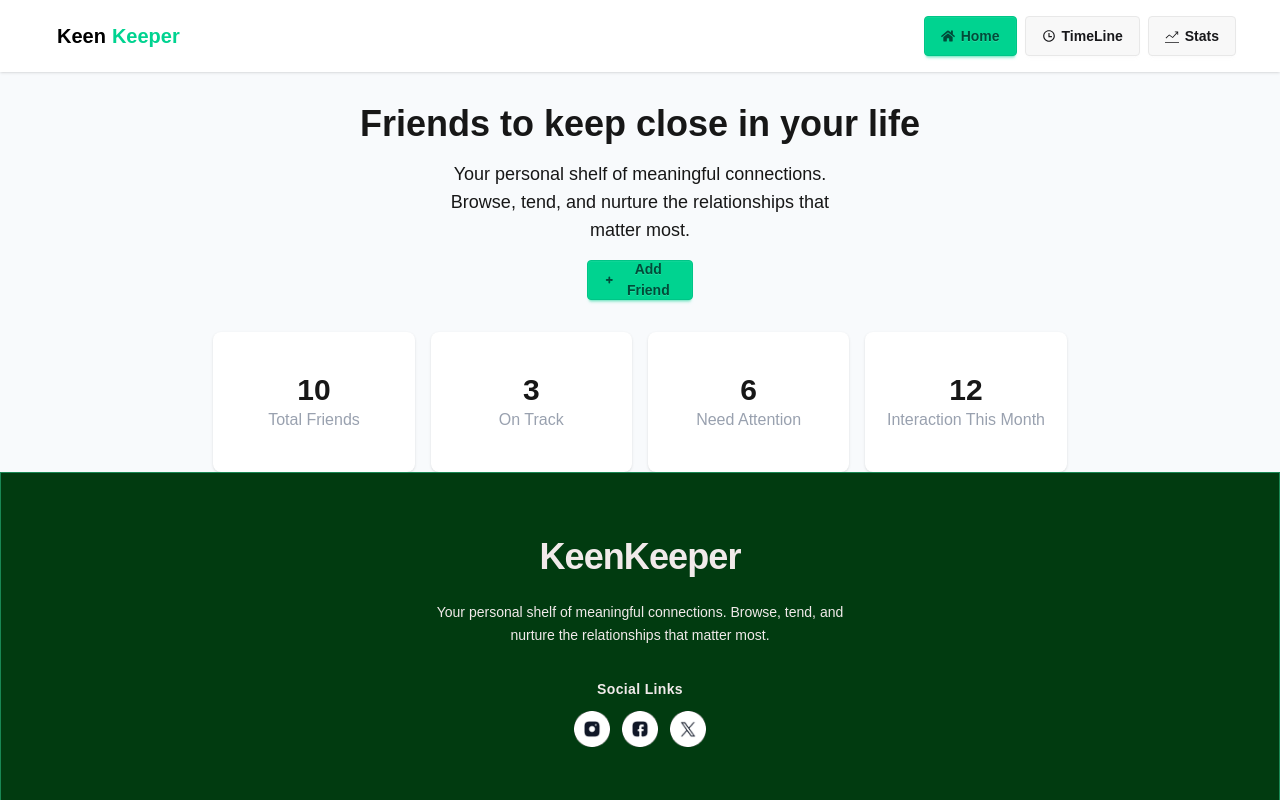
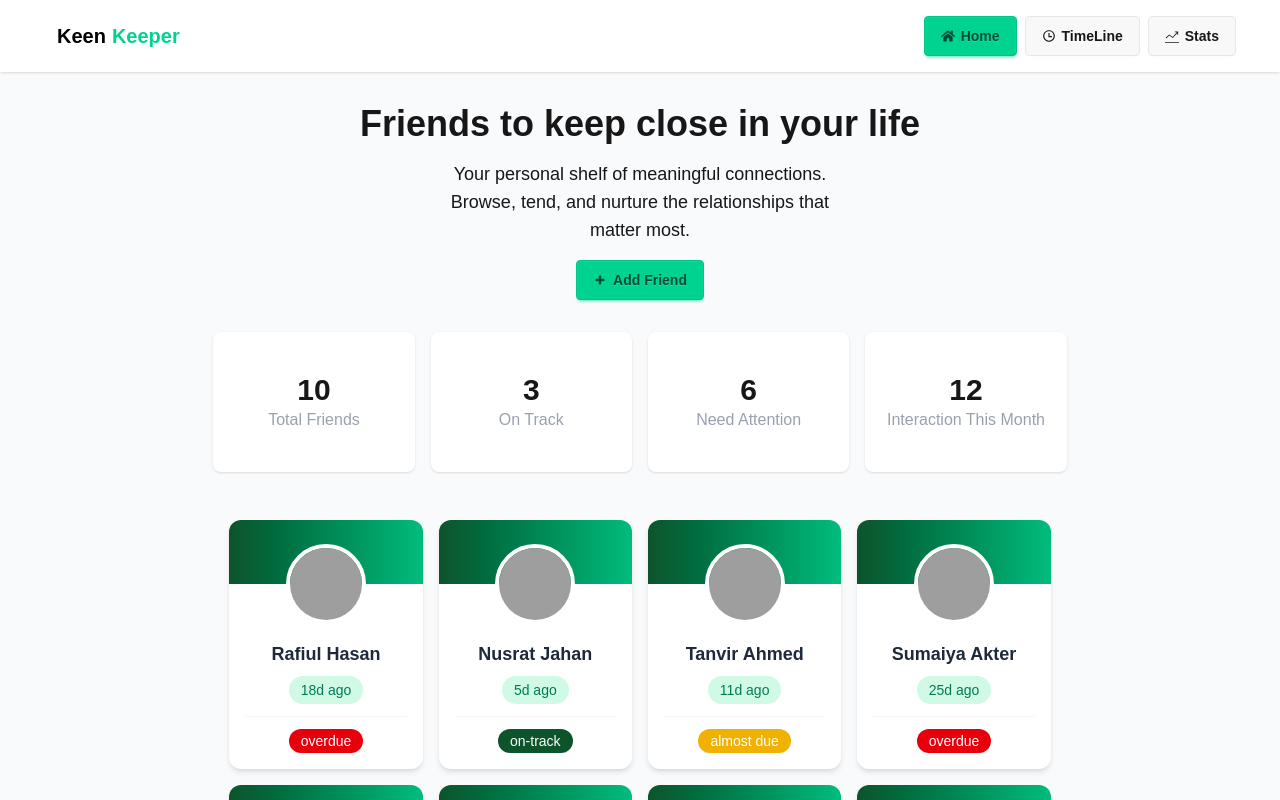
Before and after one commit to wazed-md-abdul/KeenKeeper, a Next.js app: page / in a window 1280 px wide. Shown: the top 800 px of the page. Built offline with nearby package versions, Linux system fonts and the light colour scheme; grey boxes are pictures that could not be loaded.

Commit message:
data rendered & home page completed

```diff
--- /dev/null
+++ b/src/app/loading.jsx
@@ -0,0 +1,7 @@
+export default function Loading() {
+    return (
+        <div className="flex items-center justify-center min-h-screen">
+            <p>Loading...</p>
+        </div>
+    );
+}
--- a/src/app/page.js
+++ b/src/app/page.js
@@ -1,4 +1,6 @@
+import FriendsCardRender from "@/components/FriendsCardRender";
 import Image from "next/image";
+import { Suspense } from "react";
 import { TiPlus } from "react-icons/ti";
 
 export default function Home() {
@@ -10,16 +12,21 @@ export default function Home() {
             <h1 className="text-4xl font-bold ">Friends to keep close in your life</h1>
             <p className="text-lg font-extralight w-1/2 mx-auto">Your personal shelf of meaningful connections. Browse, tend, and nurture the
               relationships that matter most.</p>
-            <button className="btn btn-success w-1/8 mx-auto"> <TiPlus />Add Friend</button>
+            <button className="btn btn-success  mx-auto"> <TiPlus />Add Friend</button>
           </div>
         </section>
-        <section className="w-8/12 mx-auto grid lg:grid-cols-4 grid-cols-2 gap-4">
+        <section className="w-8/12 mx-auto grid lg:grid-cols-4 grid-cols-2 gap-4 my-8">
           <div className="px-3 py-10 rounded-lg shadow flex flex-col text-center bg-white "><h1 className="text-3xl font-bold">10</h1> <p className="text-gray-400">Total Friends</p></div>
           <div className="px-3 py-10 rounded-lg shadow flex flex-col text-center bg-white "><h1 className="text-3xl font-bold">3</h1> <p className="text-gray-400">On Track</p></div>
           <div className="px-3 py-10 rounded-lg shadow flex flex-col text-center bg-white "><h1 className="text-3xl font-bold">6</h1> <p className="text-gray-400">Need Attention</p></div>
           <div className="px-3 py-10 rounded-lg shadow flex flex-col text-center bg-white "><h1 className="text-3xl font-bold">12</h1> <p className="text-gray-400">Interaction This Month</p></div>
 
         </section>
+        <section className="w-8/12 mx-auto text-center">
+        <Suspense fallback={<span className=" loading loading-spinner text-success"></span>}>
+        <FriendsCardRender />
+        </Suspense>
+        </section>
       </div>
 
     </>
--- /dev/null
+++ b/src/components/FriendsCardRender.jsx
@@ -0,0 +1,40 @@
+import data from '../../public/data.json'
+const FriendsCardRender = async () => {
+
+
+    await new Promise((resolve) => setTimeout(resolve, 2000));
+
+    const sharedStyle = " text-white rounded-full px-3 py-1 text-sm font-medium";
+    return (
+        <div className='grid lg:grid-cols-4 grid-cols-1 gap-4 p-4'>
+            {data.map((user) => (
+                <div key={user.id} className="bg-white rounded-xl shadow-md hover:shadow-lg hover:-translate-y-1 transition-all duration-300 overflow-hidden">
+                    <div className="h-16 bg-gradient-to-r from-green-900 to-emerald-500"></div>
+                    <div className="px-4 -mt-10 flex items-center justify-center">
+                        <img className='rounded-full w-20 h-20 border-4 border-white object-cover' src={user.picture} alt={user.name} />
+                    </div>
+                    <div className="p-4 pt-2 text-center">
+                        <h2 className="text-lg font-bold text-gray-800 mt-2">{user.name}</h2>
+                        <p className='inline-block mt-2 bg-emerald-100 text-emerald-700 rounded-full px-3 py-1 text-sm font-medium'>
+                            {user.days_since_contact}d ago
+                        </p>
+                        <div className="mt-3 pt-3 border-t border-gray-100">
+                            <span
+                                className={`${sharedStyle} ${user.status === "overdue"
+                                        ? "bg-red-600"
+                                        : user.status === "on-track"
+                                            ? "bg-green-900"
+                                            : "bg-yellow-500"
+                                    }`}
+                            >
+                                {user.status}
+                            </span>
+                        </div>
+                    </div>
+                </div>
+            ))}
+        </div>
+    );
+};
+
+export default FriendsCardRender;
```
